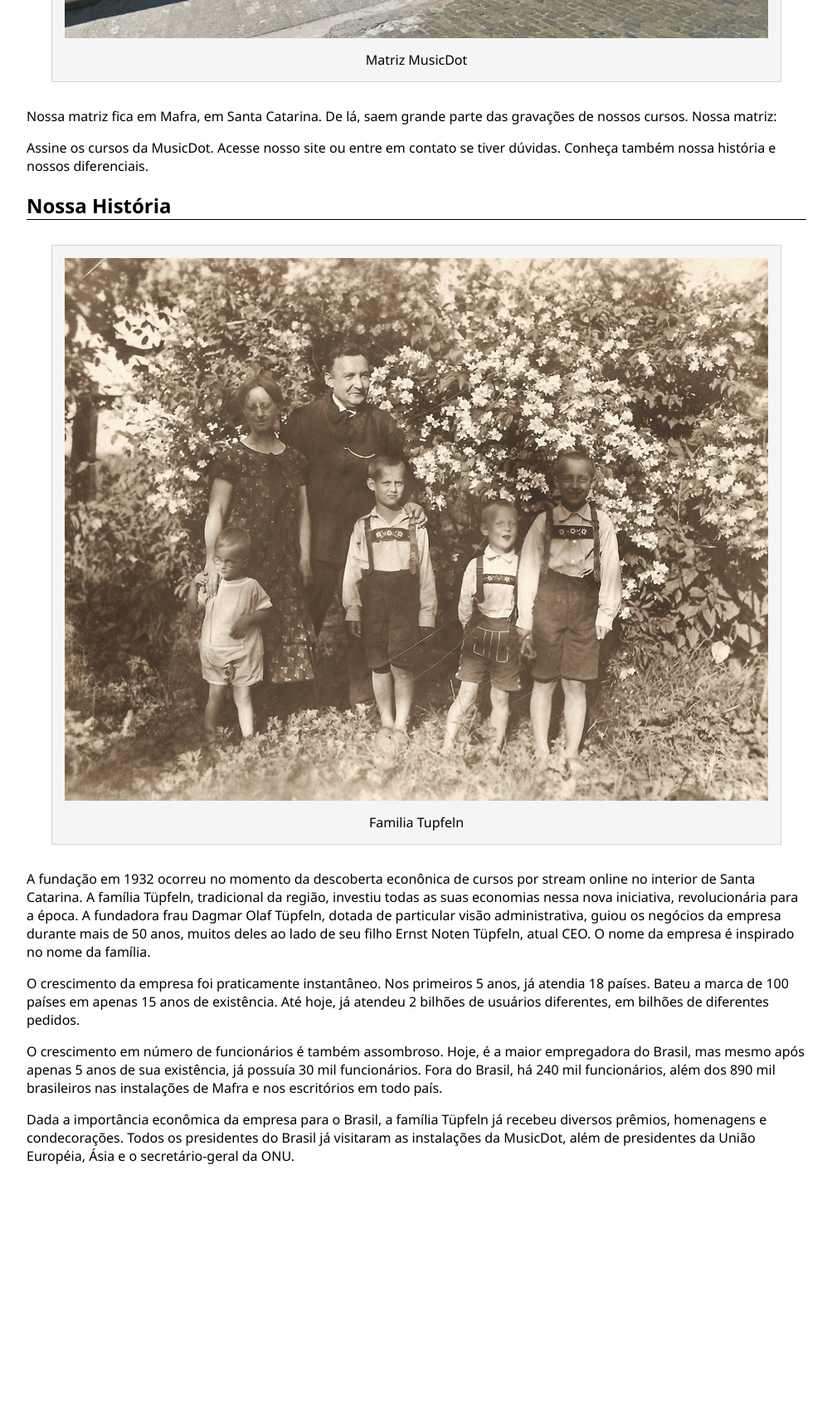
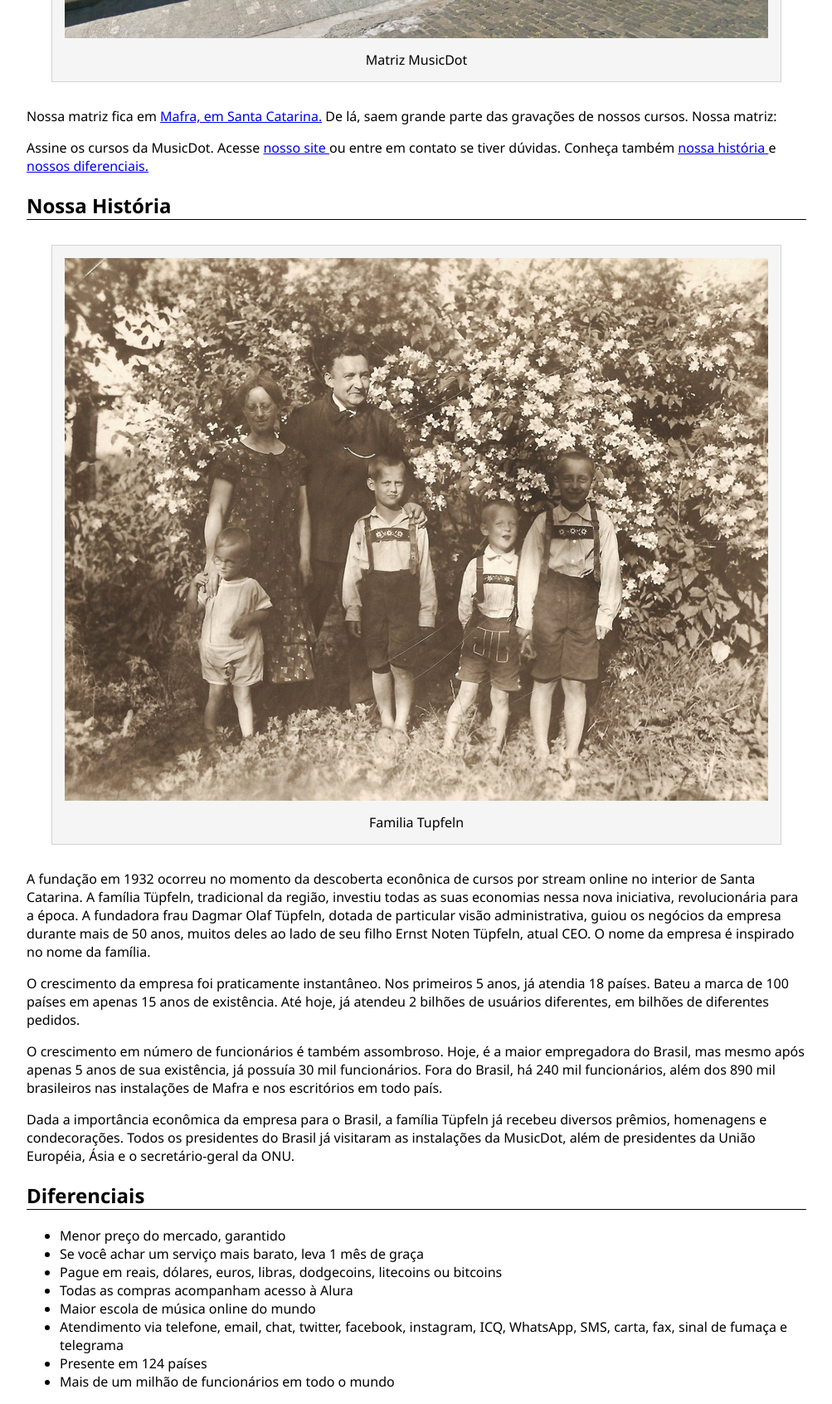
Before and after one commit to Grazi711/musicdot, a plain HTML site: page Sobre.html in a window 1280 px wide. Shown: the part 840-2532 px from the top of the page at 83% size, without its empty margins (138-1141 px from the left). Before the commit the page ends 2260 px from the top, so only its background shows below. Drawn offline with Linux system fonts and the light colour scheme.

Commit message:
Adicionado listas e links

```diff
--- a/Sobre.html
+++ b/Sobre.html
@@ -26,15 +26,15 @@
         </figure>
 
     <p>
-        Nossa matriz fica em Mafra, em Santa Catarina. De lá, saem grande parte das gravações de nossos
+        Nossa matriz fica em <a href="http://maps.google.com.br/?q=190,GabrielDequech,Mafra,SC" target="_blank">Mafra, em Santa Catarina.</a> De lá, saem grande parte das gravações de nossos
         cursos. Nossa matriz:
     </p>
     <p>
-        Assine os cursos da MusicDot. Acesse nosso site ou entre em contato
-        se tiver dúvidas. Conheça também nossa história e nossos diferenciais.
+        Assine os cursos da MusicDot. Acesse <a href="index.html"> nosso site </a> ou entre em contato
+        se tiver dúvidas. Conheça também <a href="#historia"> nossa história </a> e <a href="#diferenciais"> nossos diferenciais.</a>
     </p>
 
-    <h2>Nossa História</h2>
+    <h2 id="historia">Nossa História</h2>
 
     <figure>
         <img src="img/familia-tupfeln.jpg" alt="familia">
@@ -63,5 +63,18 @@
        Dada a importância econômica da empresa para o Brasil, a família Tüpfeln já recebeu diversos prêmios,
        homenagens e condecorações. Todos os presidentes do Brasil já visitaram as instalações da MusicDot, além de presidentes da União Européia, Ásia e o secretário-geral da ONU.
     </p>
+
+    <h2 id="diferenciais"> Diferenciais </h2>
+    <ul>
+        <li>Menor preço do mercado, garantido</li>
+        <li>Se você achar um serviço mais barato, leva 1 mês de graça</li>
+        <li>Pague em reais, dólares, euros, libras, dodgecoins, litecoins ou bitcoins</li>
+        <li>Todas as compras acompanham acesso à Alura</li>
+        <li>Maior escola de música online do mundo</li>
+        <li>Atendimento via telefone, email, chat, twitter, facebook, instagram, ICQ, WhatsApp, SMS, carta, fax, sinal de fumaça e telegrama
+        </li>
+        <li>Presente em 124 países</li>
+        <li>Mais de um milhão de funcionários em todo o mundo</li>
+    </ul>
 </body>
 </html>
```
Also changed, not shown: index.html (+4 -0 lines).
